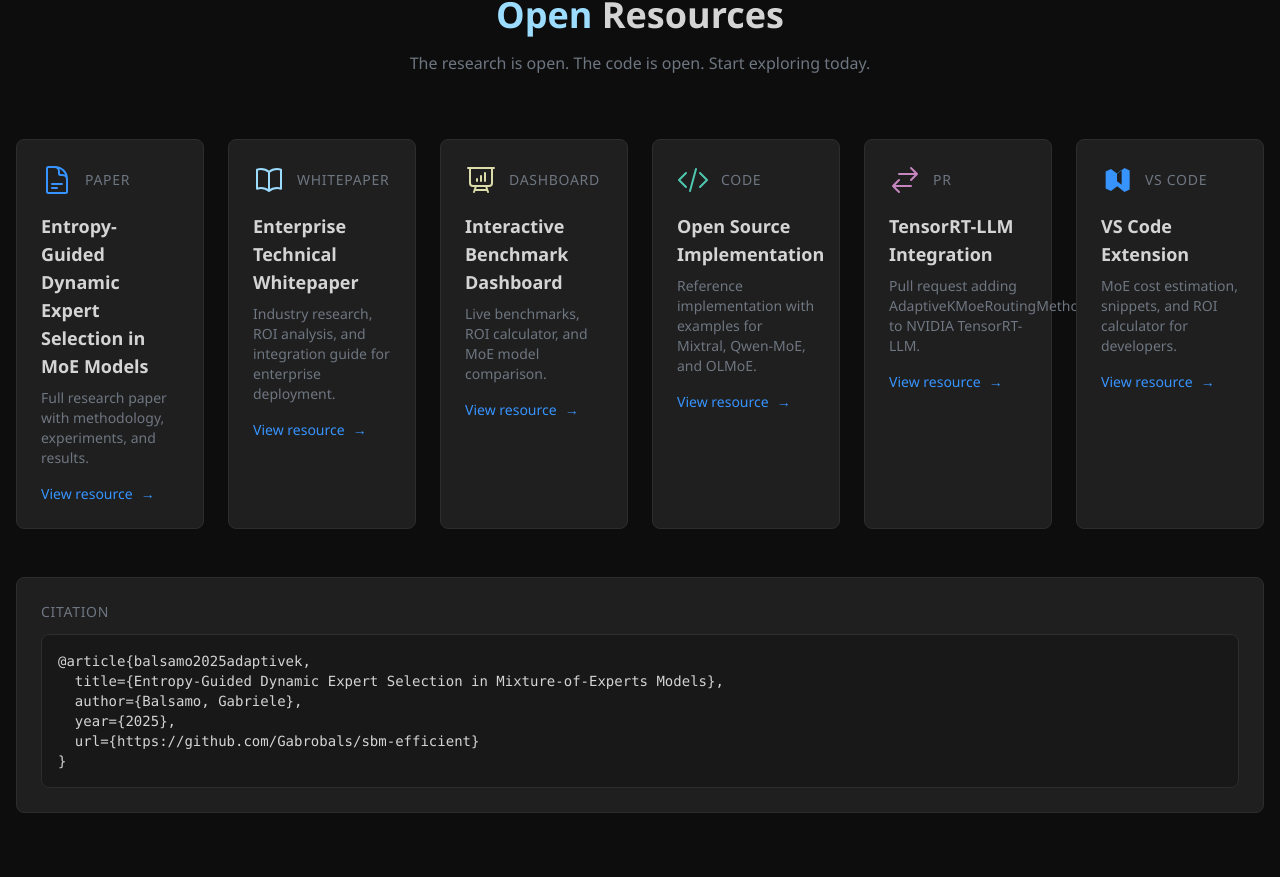
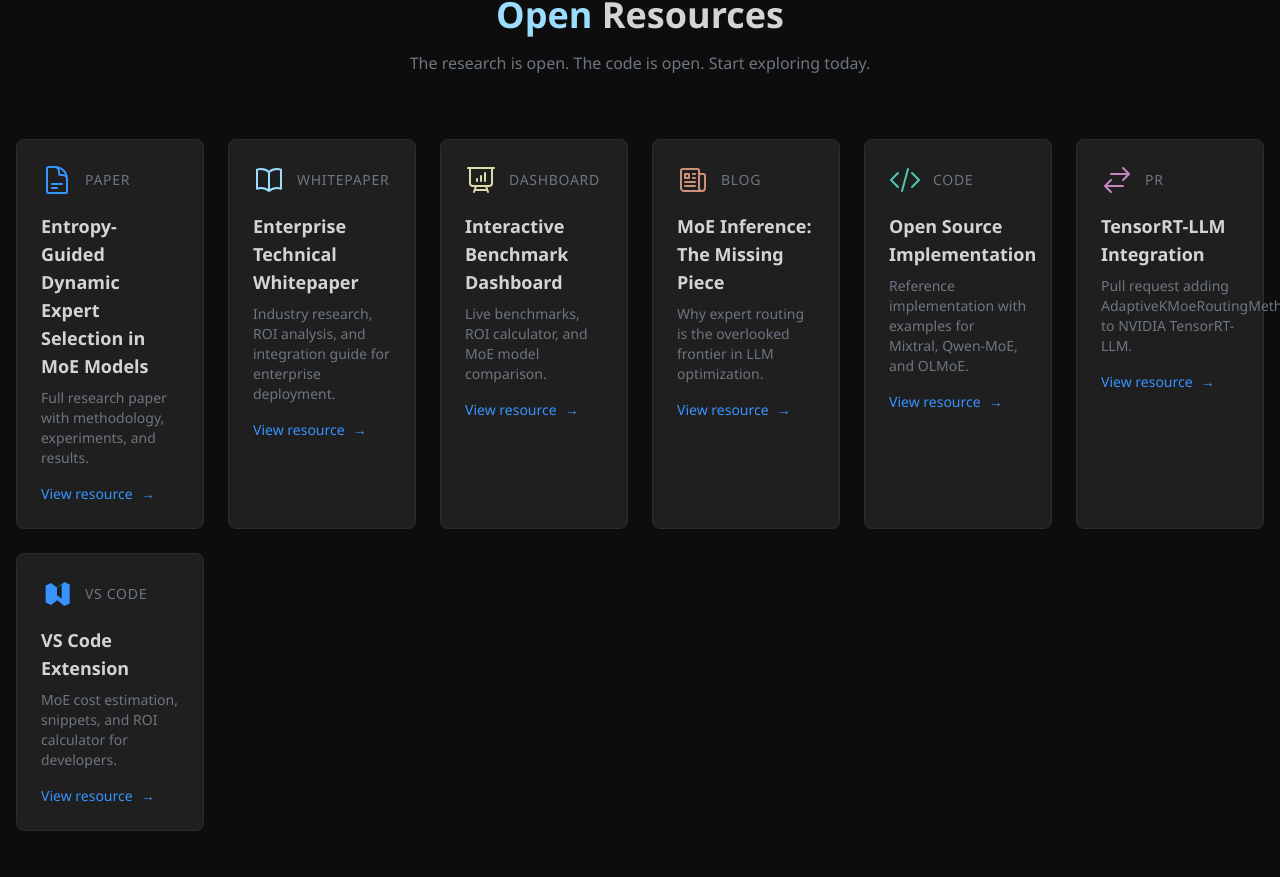
Before and after one commit to Gabrobals/sbm-efficient, a Next.js app in the folder landing-page/: page / in a window 1280 px wide. Shown: the part 5391-6268 px from the top of the page. Built offline with nearby package versions, Linux system fonts and the light colour scheme.

Commit message:
Add blog link to landing page Resources section

```diff
--- a/landing-page/src/components/Resources.tsx
+++ b/landing-page/src/components/Resources.tsx
@@ -34,6 +34,11 @@ const icons = {
       <path strokeLinecap="round" strokeLinejoin="round" d="M3.75 3v11.25A2.25 2.25 0 006 16.5h2.25M3.75 3h-1.5m1.5 0h16.5m0 0h1.5m-1.5 0v11.25A2.25 2.25 0 0118 16.5h-2.25m-7.5 0h7.5m-7.5 0l-1 3m8.5-3l1 3m0 0l.5 1.5m-.5-1.5h-9.5m0 0l-.5 1.5M9 11.25v1.5M12 9v3.75m3-6v6" />
     </svg>
   ),
+  blog: (
+    <svg className="w-8 h-8 text-vs-orange" viewBox="0 0 24 24" fill="none" stroke="currentColor" strokeWidth="1.5">
+      <path strokeLinecap="round" strokeLinejoin="round" d="M12 7.5h1.5m-1.5 3h1.5m-7.5 3h7.5m-7.5 3h7.5m3-9h3.375c.621 0 1.125.504 1.125 1.125V18a2.25 2.25 0 01-2.25 2.25M16.5 7.5V18a2.25 2.25 0 002.25 2.25M16.5 7.5V4.875c0-.621-.504-1.125-1.125-1.125H4.125C3.504 3.75 3 4.254 3 4.875V18a2.25 2.25 0 002.25 2.25h13.5M6 7.5h3v3H6v-3z" />
+    </svg>
+  ),
 }
 
 export default function Resources() {
@@ -60,6 +65,13 @@ export default function Resources() {
       descKey: 'dashboardDesc' as const,
       link: '/dashboard.html',
       icon: icons.dashboard,
+    },
+    {
+      typeKey: 'blogType' as const,
+      titleKey: 'blogTitle' as const,
+      descKey: 'blogDesc' as const,
+      link: '/blog/moe-inference-optimization.html',
+      icon: icons.blog,
     },
     {
       typeKey: 'codeType' as const,
--- a/landing-page/src/i18n/translations.ts
+++ b/landing-page/src/i18n/translations.ts
@@ -76,6 +76,9 @@ export const translations = {
       dashboardType: 'Dashboard',
       dashboardTitle: 'Interactive Benchmark Dashboard',
       dashboardDesc: 'Live benchmarks, ROI calculator, and MoE model comparison.',
+      blogType: 'Blog',
+      blogTitle: 'MoE Inference: The Missing Piece',
+      blogDesc: 'Why expert routing is the overlooked frontier in LLM optimization.',
       codeType: 'Code',
       codeTitle: 'Open Source Implementation',
       codeDesc: 'Reference implementation with examples for Mixtral, Qwen-MoE, and OLMoE.',
@@ -245,6 +248,9 @@ export const translations = {
       dashboardType: 'Dashboard',
       dashboardTitle: 'Dashboard Benchmark Interattiva',
       dashboardDesc: 'Benchmark live, calcolatore ROI e confronto modelli MoE.',
+      blogType: 'Blog',
+      blogTitle: 'MoE Inference: Il Pezzo Mancante',
+      blogDesc: 'Perché il routing degli expert è la frontiera trascurata nell\'ottimizzazione LLM.',
       codeType: 'Codice',
       codeTitle: 'Implementazione Open Source',
       codeDesc: 'Implementazione di riferimento con esempi per Mixtral, Qwen-MoE e OLMoE.',
```
